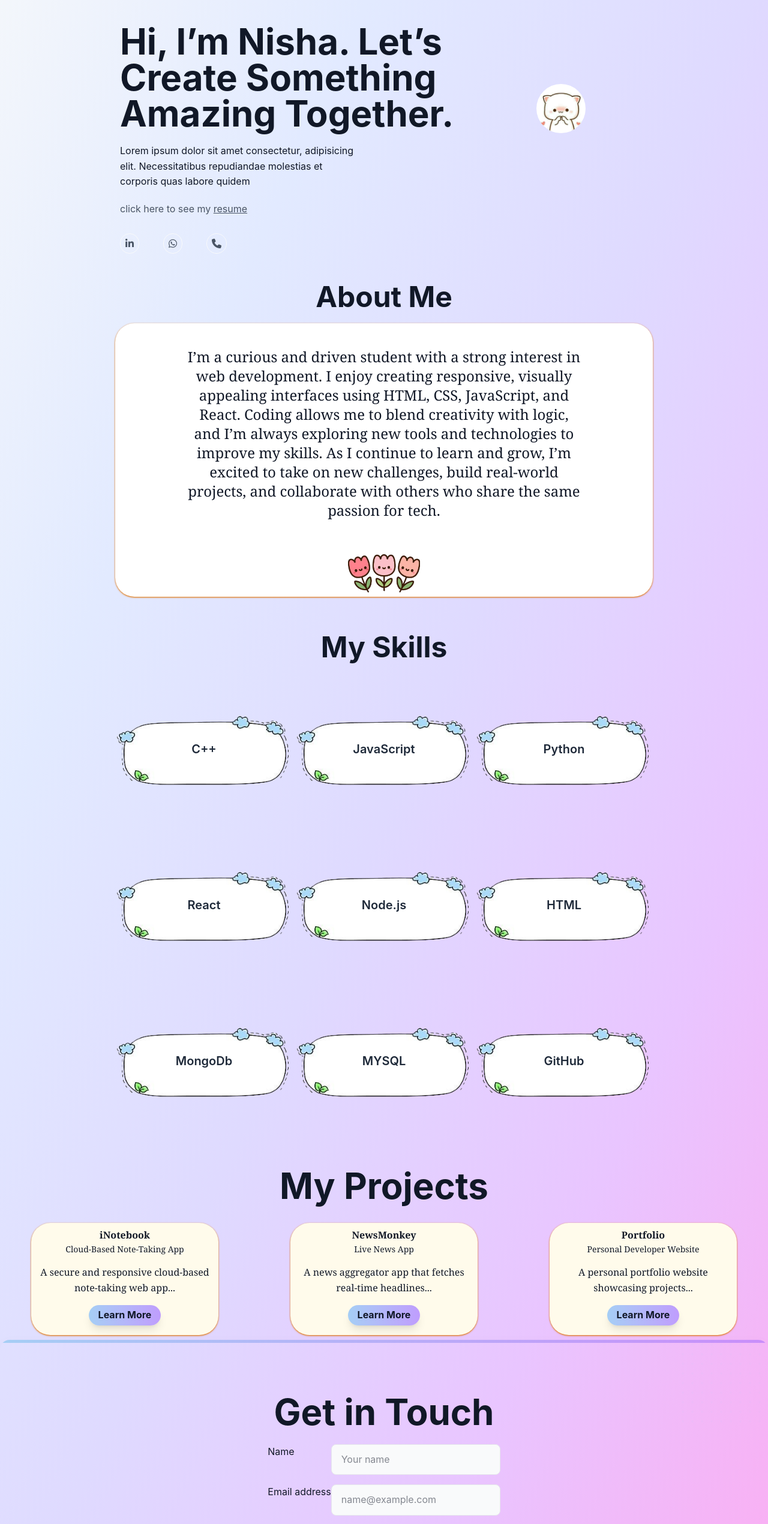
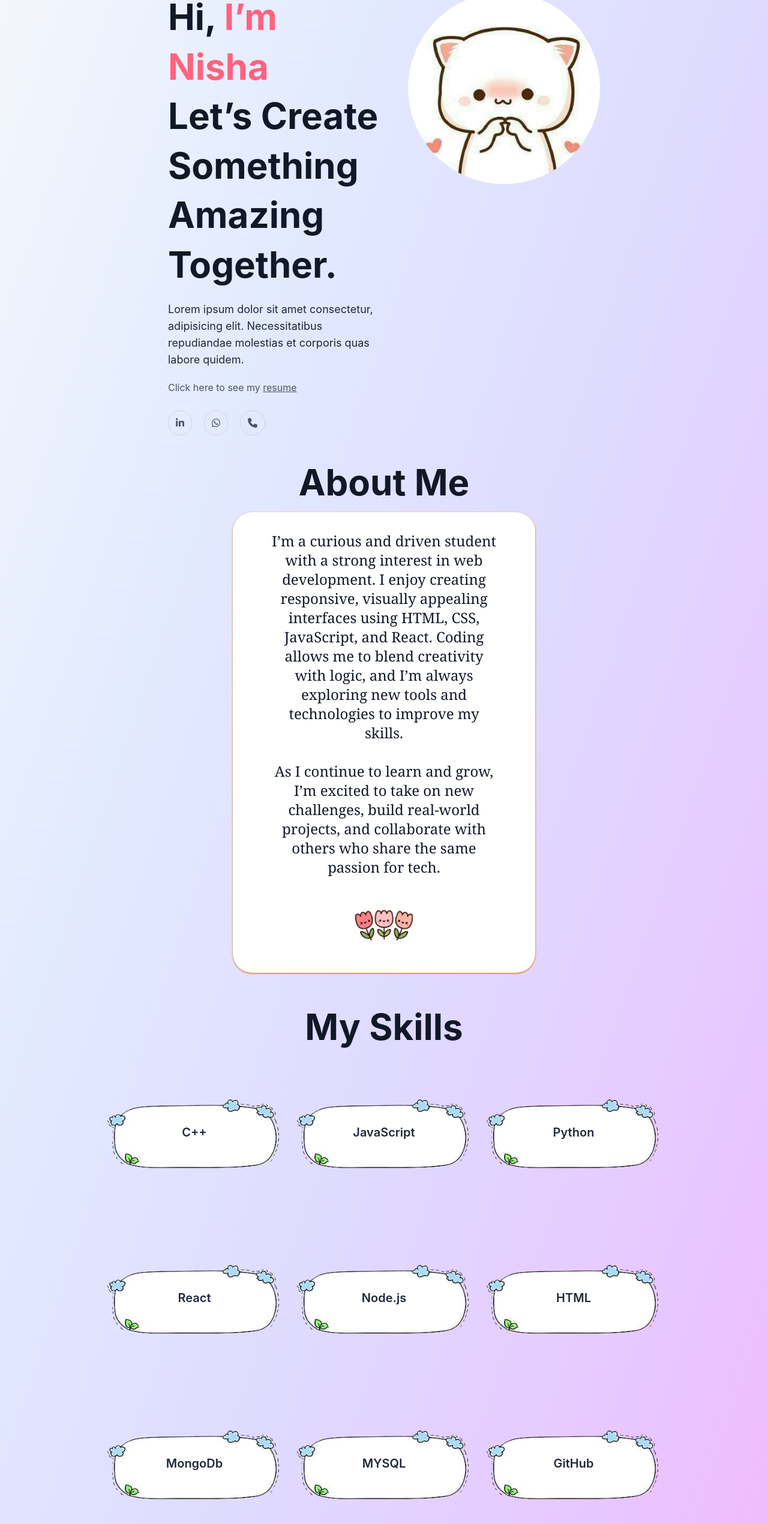
Before and after one commit to Nisha-2410/Portfolio, a React (Vite) app: page / in a window 1280 px wide. Shown: the part 113-2654 px from the top of the page at 60% size. Built offline with nearby package versions, Linux system fonts and the light colour scheme.

Commit message:
added animations
added animations using framer motion

```diff
--- a/package.json
+++ b/package.json
@@ -11,8 +11,10 @@
   },
   "dependencies": {
     "@tailwindcss/vite": "^4.1.7",
+    "framer-motion": "^12.15.0",
     "react": "^19.1.0",
     "react-dom": "^19.1.0",
+    "sass": "^1.89.0",
     "tailwindcss": "^4.1.7"
   },
   "devDependencies": {
--- a/src/components/About.jsx
+++ b/src/components/About.jsx
@@ -1,27 +1,63 @@
 import flower from '../assets/flower.png';
+import { motion } from "framer-motion";
+
 export function About() {
   return (
 <>
-<div className='flex flex-col justify-center items-center mt-12 '>
-  <div className=' text-4xl font-bold  md:text-5xl lg:6xl'>
-    About Me
-  </div>
-  <div className=' bg-white flex  shadow-amber-600 shadow bg-opacity-80 flex-col justify-center items-center mt-5 rounded-4xl  w-fit max-w-4xl md:w-[60%] lg:w-[70%] h-auto ml-8 mr-8'>
+ <div className="flex flex-col justify-center items-center mt-12">
 
-    <div className='p-2'>
-    <div className='w-11/12 md:w-[65%] lg:w-[75%] text-center mx-auto font-serif text-sm md:text-2xl mt-8  '>
-    I’m a curious and driven student with a strong interest in web development. I enjoy creating responsive, visually appealing interfaces using HTML, CSS, JavaScript, and React. Coding allows me to blend creativity with logic, and I’m always exploring new tools and technologies to improve my skills.
+      {/* Heading */}
+      <motion.div
+        className="text-4xl font-bold md:text-5xl lg:text-6xl"
+        initial={{ opacity: 0, y: -30 }}
+        whileInView={{ opacity: 1, y: 0 }}
+        transition={{ duration: 0.6 }}
+        viewport={{ once: true }}
+      >
+        About Me
+      </motion.div>
 
-As I continue to learn and grow, I’m excited to take on new challenges, build real-world projects, and collaborate with others who share the same passion for tech.
+      {/* Card */}
+      <motion.div
+        className="bg-white shadow shadow-amber-600 bg-opacity-80 flex flex-col justify-center items-center mt-5 rounded-4xl w-fit max-w-4xl md:w-[60%] lg:w-[70%] h-auto mx-8"
+        initial={{ opacity: 0, scale: 0.95 }}
+        whileInView={{ opacity: 1, scale: 1 }}
+        transition={{ duration: 0.8, delay: 0.2 }}
+        viewport={{ once: true }}
+      >
+        {/* Paragraph Text */}
+        <motion.div
+          className="w-11/12 md:w-[65%] lg:w-[75%] text-center mx-auto font-serif text-sm md:text-2xl mt-8"
+          initial={{ opacity: 0, y: 30 }}
+          whileInView={{ opacity: 1, y: 0 }}
+          transition={{ duration: 0.8, delay: 0.4 }}
+          viewport={{ once: true }}
+        >
+          I’m a curious and driven student with a strong interest in web development.
+          I enjoy creating responsive, visually appealing interfaces using HTML, CSS, JavaScript, and React.
+          Coding allows me to blend creativity with logic, and I’m always exploring new tools and technologies to improve my skills.
+
+          <br /><br />
+          As I continue to learn and grow, I’m excited to take on new challenges, build real-world projects,
+          and collaborate with others who share the same passion for tech.
+        </motion.div>
+
+        {/* Flower Image */}
+        <motion.div
+          className="w-30 h-30 mt-4 mb-6"
+          initial={{ opacity: 0, rotate: -15 }}
+          whileInView={{ opacity: 1, rotate: 0 }}
+          transition={{ duration: 0.8, delay: 0.6, type: "spring" }}
+          viewport={{ once: true }}
+        >
+          <img
+            src={flower}
+            alt="flower"
+            className="w-24 h-24 md:w-32 md:h-32 object-contain"
+          />
+        </motion.div>
+      </motion.div>
     </div>
-    </div>
-        <div className='w-30 h-30'>
-      <img src={flower}/>
-    </div>
-
-
-  </div>
-</div>
 
 </>
   );
--- a/src/components/Hero.jsx
+++ b/src/components/Hero.jsx
@@ -1,55 +1,87 @@
-
 import cat from "../assets/cat.jpg";
 import { About } from "./About";
 import { Skills } from "./Skills";
 import Contact from "./Contact";
 import { Project } from "./Project";
+import { motion } from "framer-motion";
+
 
 const Hero = () => {
   return (
-    <div className="min-h-screen custom-gradient-bg">
-      <div className="flex flex-col   items-center justify-center  md:flex-row ">
-        <div className="text-center md:text-left md:mt-10 lg:ml-50 mt-30 md:ml-20 ">
-          <div className="text-4xl md:text-5xl  font-bold text-center md:text-left md:mt-15 lg:text-6xl">
-            Hi, I’m Nisha. Let’s Create Something Amazing Together.
-          </div>
-          <div className="mt-5 md:w-100">
-            Lorem ipsum dolor sit amet consectetur, adipisicing elit.
-            Necessitatibus repudiandae molestias et corporis quas labore quidem
-          </div>
-          <div className="mt-5 text-gray-600 ">
-            click here to see my{" "}
-            <a href="/" className="underline">
-              resume
-            </a>
-          </div>
+<div className="min-h-screen custom-gradient-bg px-6 md:px-14 lg:px-70 py-12">
+  <div className="flex flex-col md:flex-row items-center md:items-start justify-between">
 
-          <div className="flex flex-row gap-10 md:justify-start justify-center mt-7">
-            <i class="fa-brands fa-linkedin-in border text-gray-600 border-gray-50 p-2 rounded-full"></i>
-            <i class="fa-brands fa-whatsapp border font-bold text-gray-600 border-gray-50 p-2 rounded-full"></i>
-            <i class="fa-solid fa-phone border font-bold text-gray-600 border-gray-50 p-2 rounded-full"></i>
-          </div>
-        </div>
+    {/* Text Section */}
+    <motion.div
+      className="flex-1 text-center md:text-left"
+      initial={{ opacity: 0, y: 50 }}
+      animate={{ opacity: 1, y: 0 }}
+      transition={{ duration: 0.8 }}
+    >
+      <motion.h1
+        className="text-4xl md:text-5xl lg:text-6xl font-bold leading-snug"
+        initial={{ opacity: 0, y: -30 }}
+        animate={{ opacity: 1, y: 0 }}
+        transition={{ duration: 0.6, delay: 0.2 }}
+      >
+        Hi, <span className="text-rose-400">I’m Nisha</span> <br className="hidden md:block" />
+        Let’s Create Something Amazing Together.
+      </motion.h1>
 
-        {/* photo */}
-        <div className="md:flex md:flex-col">
-          <div className="lg:mr-70">
-            <img
-              src={cat}
-              className=" rounded-full mt-8 w-40 h-auto md:w-xl md:-ml-6  lg:w-xl lg:my-1  "
-            ></img>
-          </div>
-        </div>
-          {/* about me button */}
-        <button className="mt-7 hidden">more about me</button>
-      </div>
+      <motion.p
+        className="mt-5 text-lg text-gray-800 max-w-xl mx-auto md:mx-0"
+        initial={{ opacity: 0 }}
+        animate={{ opacity: 1 }}
+        transition={{ duration: 0.6, delay: 0.4 }}
+      >
+        Lorem ipsum dolor sit amet consectetur, adipisicing elit.
+        Necessitatibus repudiandae molestias et corporis quas labore quidem.
+      </motion.p>
 
-       <About/>
-       <Skills/>
-       <Project/>
-       <Contact/>
+      <motion.div
+        className="mt-5 text-gray-600"
+        initial={{ opacity: 0 }}
+        animate={{ opacity: 1 }}
+        transition={{ duration: 0.6, delay: 0.6 }}
+      >
+        Click here to see my <a href="/" className="underline">resume</a>
+      </motion.div>
 
-    </div>
+      {/* Social Icons */}
+      <motion.div
+        className="flex gap-5 justify-center md:justify-start mt-6"
+        initial={{ opacity: 0, scale: 0.9 }}
+        animate={{ opacity: 1, scale: 1 }}
+        transition={{ duration: 0.6, delay: 0.8 }}
+      >
+        <i className="fa-brands fa-linkedin-in border text-gray-600 border-gray-300 p-3 rounded-full hover:scale-110 transition-transform duration-300"></i>
+        <i className="fa-brands fa-whatsapp border text-gray-600 border-gray-300 p-3 rounded-full hover:scale-110 transition-transform duration-300"></i>
+        <i className="fa-solid fa-phone border text-gray-600 border-gray-300 p-3 rounded-full hover:scale-110 transition-transform duration-300"></i>
+      </motion.div>
+    </motion.div>
+
+    {/* Image Section */}
+    <motion.div
+      className="flex-1 flex justify-center md:justify-end"
+      initial={{ scale: 0.8, opacity: 0 }}
+      animate={{ scale: 1, opacity: 1 }}
+      transition={{ duration: 0.8, delay: 0.3 }}
+    >
+      <img
+        src={cat}
+        alt="Nisha"
+        className="rounded-full w-[220px] md:w-[280px] lg:w-[320px] transition-transform duration-300 hover:scale-105"
+      />
+    </motion.div>
+  </div>
+
+  {/* Other Sections */}
+  <About />
+  <Skills />
+  <Project />
+  <Contact />
+</div>
+
   );
 };
 
--- a/src/components/Project.jsx
+++ b/src/components/Project.jsx
@@ -1,5 +1,6 @@
 import React, { useState } from "react";
-import "./Contact.css"
+import { motion } from "framer-motion";
+import "./Contact.css";
 
 export const Project = () => {
   const [showMore, setShowMore] = useState({
@@ -12,20 +13,36 @@ export const Project = () => {
     setShowMore({ ...showMore, [key]: !showMore[key] });
   };
 
+  const cardVariants = {
+    hidden: { opacity: 0, scale: 0.9 },
+    visible: (delay) => ({
+      opacity: 1,
+      scale: 1,
+      transition: {
+        duration: 2,
+        ease: "easeOut",
+        delay,
+      },
+    }),
+  };
+
   return (
-    <div className="flex flex-col justify-center items-center">
-      <h1 className="font-bold text-3xl md:text-5xl lg:text-6xl mt-8">
-        My Projects
-      </h1>
+    <div className="flex flex-col justify-center items-center mb-10">
+      <h1 className="font-bold text-3xl md:text-5xl lg:text-6xl mt-8">My Projects</h1>
 
       <div className="flex flex-col md:flex-row justify-between gap-10 mt-8 text-center ml-3 mr-3 mb-2 items-start">
+
         {/* iNotebook Card */}
-        <div className="bg-amber-50 rounded-4xl w-fit md:w-[32%] shadow-amber-600 shadow bg-opacity-80
-        md:ml-10 md:mr-10 transform transition duration-300 hover:scale-105  hover:bg-amber-50">
+        <motion.div
+          custom={0}
+          variants={cardVariants}
+          initial="hidden"
+          whileInView="visible"
+          viewport={{ once: true, amount: 0.3 }}
+          className="bg-white rounded-4xl w-fit md:w-[32%] shadow-amber-600 shadow bg-opacity-80 md:ml-10 md:mr-10 lg:mr-15 lg:ml-15 transform transition duration-300 hover:scale-105 hover:bg-amber-50"
+        >
           <div className="font-bold mt-2 font-serif">iNotebook</div>
-          <div className="text-sm mb-2 font-serif">
-            Cloud-Based Note-Taking App
-          </div>
+          <div className="text-sm mb-2 font-serif">Cloud-Based Note-Taking App</div>
           <div className="p-2 pl-3 pr-3 font-serif">
             A secure and responsive cloud-based note-taking web app...
             <div
@@ -34,12 +51,10 @@ export const Project = () => {
               }`}
             >
               <p>
-                Users can sign up, log in, and create, update, or delete notes
-                from anywhere. Ideal for productivity on the go.
+                Users can sign up, log in, and create, update, or delete notes from anywhere. Ideal for productivity on the go.
               </p>
               <p>
-                <span className="font-semibold">Tech Stack:</span> React,
-                Node.js, Express, MongoDB
+                <span className="font-semibold">Tech Stack:</span> React, Node.js, Express, MongoDB
               </p>
               <p>
                 <span className="font-semibold">GitHub:</span> [Link]
@@ -47,17 +62,22 @@ export const Project = () => {
             </div>
           </div>
           <button
-            className="mb-4 mt-2 bg-gradient-to-r from-[var(--primary-color)] to-[var(--secondary-color)] p-6  shadow-lg px-4 py-1 rounded-full     hover:from-[var(--secondary-color)]
-    hover:to-[var(--primary-color)] transition-colors duration-500 hover:scale-105  font-bold"
+            className="mb-4 mt-2 bg-gradient-to-r from-[var(--primary-color)] to-[var(--secondary-color)] p-6 shadow-lg px-4 py-1 rounded-full hover:from-[var(--secondary-color)] hover:to-[var(--primary-color)] transition-colors duration-500 hover:scale-105 font-bold"
             onClick={() => toggle("inote")}
           >
             {showMore.inote ? "Show Less" : "Learn More"}
           </button>
-        </div>
+        </motion.div>
 
         {/* NewsMonkey Card */}
-        <div className="bg-amber-50 rounded-4xl w-fit md:w-[32%] shadow-amber-600 shadow bg-opacity-80
-        md:ml-10 md:mr-10 transform transition duration-300 hover:scale-105 hover:bg-amber-50">
+        <motion.div
+          custom={0.3}
+          variants={cardVariants}
+          initial="hidden"
+          whileInView="visible"
+          viewport={{ once: true, amount: 0.3 }}
+          className="bg-white rounded-4xl w-fit md:w-[32%] shadow-amber-600 shadow bg-opacity-80 md:ml-10 md:mr-10 transform transition duration-300 hover:scale-105 hover:bg-amber-50"
+        >
           <div className="font-bold mt-2 font-serif">NewsMonkey</div>
           <div className="text-sm mb-2 font-serif">Live News App</div>
           <div className="p-2 pl-3 pr-3 font-serif">
@@ -68,12 +88,10 @@ export const Project = () => {
               }`}
             >
               <p>
-                Users can view news based on categories like business,
-                technology, and sports using the News API.
+                Users can view news based on categories like business, technology, and sports using the News API.
               </p>
               <p>
-                <span className="font-semibold">Tech Stack:</span> React,
-                Node.js, Express, MongoDB
+                <span className="font-semibold">Tech Stack:</span> React, Node.js, Express, MongoDB
               </p>
               <p>
                 <span className="font-semibold">GitHub:</span> [Link]
@@ -81,21 +99,24 @@ export const Project = () => {
             </div>
           </div>
           <button
-            className="mb-4 mt-2 bg-gradient-to-r from-[var(--primary-color)] to-[var(--secondary-color)] p-6  shadow-lg px-4 py-1 rounded-full     hover:from-[var(--secondary-color)]
-    hover:to-[var(--primary-color)] transition-colors duration-500 hover:scale-105  font-bold"
+            className="mb-4 mt-2 bg-gradient-to-r from-[var(--primary-color)] to-[var(--secondary-color)] p-6 shadow-lg px-4 py-1 rounded-full hover:from-[var(--secondary-color)] hover:to-[var(--primary-color)] transition-colors duration-500 hover:scale-105 font-bold"
             onClick={() => toggle("news")}
           >
             {showMore.news ? "Show Less" : "Learn More"}
           </button>
-        </div>
+        </motion.div>
 
         {/* Portfolio Card */}
-        <div className="bg-amber-50 rounded-4xl w-fit md:w-[32%] shadow-amber-600 shadow bg-opacity-80
-        md:ml-10 md:mr-10 transform transition duration-300 hover:scale-105  hover:bg-amber-50">
+        <motion.div
+          custom={0.6}
+          variants={cardVariants}
+          initial="hidden"
+          whileInView="visible"
+          viewport={{ once: true, amount: 0.3 }}
+          className="bg-white rounded-4xl w-fit md:w-[32%] shadow-amber-600 shadow bg-opacity-80 md:ml-10 md:mr-10 transform transition duration-300 hover:scale-105 hover:bg-amber-50"
+        >
           <div className="font-bold mt-2 font-serif">Portfolio</div>
-          <div className="text-sm mb-2 font-serif">
-            Personal Developer Website
-          </div>
+          <div className="text-sm mb-2 font-serif">Personal Developer Website</div>
           <div className="p-2 pl-3 pr-3 font-serif">
             A personal portfolio website showcasing projects...
             <div
@@ -104,8 +125,7 @@ export const Project = () => {
               }`}
             >
               <p>
-                It features skills, contact details, and a clean, responsive UI
-                to reflect your developer journey.
+                It features skills, contact details, and a clean, responsive UI to reflect your developer journey.
               </p>
               <p>
                 <span className="font-semibold">Tech Stack:</span> React
@@ -116,13 +136,13 @@ export const Project = () => {
             </div>
           </div>
           <button
-            className="mb-4 mt-2 bg-gradient-to-r from-[var(--primary-color)] to-[var(--secondary-color)] p-6  shadow-lg px-4 py-1 rounded-full     hover:from-[var(--secondary-color)]
-    hover:to-[var(--primary-color)] transition-colors duration-500 hover:scale-105  font-bold "
+            className="mb-4 mt-2 bg-gradient-to-r from-[var(--primary-color)] to-[var(--secondary-color)] p-6 shadow-lg px-4 py-1 rounded-full hover:from-[var(--secondary-color)] hover:to-[var(--primary-color)] transition-colors duration-500 hover:scale-105 font-bold"
             onClick={() => toggle("portfolio")}
           >
             {showMore.portfolio ? "Show Less" : "Learn More"}
           </button>
-        </div>
+        </motion.div>
+
       </div>
     </div>
   );
--- a/src/components/Skills.jsx
+++ b/src/components/Skills.jsx
@@ -1,37 +1,73 @@
+import { motion } from "framer-motion";
+import CloudSkill from './Cloud';
 
-import CloudSkill from './Cloud'
 export const Skills = () => {
+  const container = {
+    hidden: { opacity: 0 },
+    show: {
+      opacity: 1,
+      transition: {
+        staggerChildren: 0.4, // more time between skills
+        delayChildren: 0.5,   // initial delay before starting
+      },
+    },
+  };
+
+  const item = {
+    hidden: { opacity: 0, y: 50 },
+    show: {
+      opacity: 1,
+      y: 0,
+      transition: {
+        duration: 0.8,
+        ease: "easeOut", // smooth fade-up
+      },
+    },
+  };
+
   return (
-<div className='flex justify-center flex-col items-center mt-15'>
-  <h1 className='font-bold text-3xl md:text-5xl lg:6xl'>My Skills</h1>
+    <motion.div
+      className="flex justify-center flex-col items-center mt-15"
+      variants={container}
+      initial="hidden"
+      whileInView="show"
+      viewport={{ once: true, amount: 0.3 }}
+    >
+      <motion.h1
+        className="font-bold text-3xl md:text-5xl lg:text-6xl"
+        initial={{ opacity: 0, y: -60 }}
+        whileInView={{ opacity: 1, y: 0 }}
+        transition={{ duration: 1, ease: "easeOut" }}
+        viewport={{ once: true }}
+      >
+        My Skills
+      </motion.h1>
 
-  {/* Row of skills */}
-  <div className='flex flex-col justify-center w-full max-w-6xl items-center md:justify-center mt-8 '>
+      <motion.div
+        className="flex flex-col justify-center w-fit max-w-6xl items-center mt-8"
+        variants={container}
+        initial="hidden"
+        whileInView="show"
+        viewport={{ once: true }}
+      >
+        <motion.div className="flex flex-row gap-4" variants={item}>
+          <motion.div variants={item}><CloudSkill skill="C++" overlap={true} /></motion.div>
+          <motion.div variants={item}><CloudSkill skill="JavaScript" overlap={true} /></motion.div>
+          <motion.div variants={item}><CloudSkill skill="Python" overlap={true} /></motion.div>
+        </motion.div>
 
-    {/* Left column – move to the start */}
-    <div className='flex flex-row  '>
-  <CloudSkill skill="C++" overlap={true}  />
-  <CloudSkill skill="JavaScript" overlap={true} />
-  <CloudSkill skill="Python" overlap={true} />
+        <motion.div className="flex flex-row gap-4 mt-4" variants={item}>
+          <motion.div variants={item}><CloudSkill skill="React" overlap={true} /></motion.div>
+          <motion.div variants={item}><CloudSkill skill="Node.js" overlap={true} /></motion.div>
+          <motion.div variants={item}><CloudSkill skill="HTML" overlap={true} /></motion.div>
+        </motion.div>
 
-
-
-    </div>
-
-    {/* Other columns */}
-    <div className='flex flex-row '>
-      <CloudSkill skill="React" overlap={true}  />
-      <CloudSkill  skill="Node.js" overlap={true}  />
-      <CloudSkill  skill="HTML"overlap={true} />
-    </div>
-    <div className='flex flex-row'>
-      <CloudSkill  skill="MongoDb"overlap={true} />
-      <CloudSkill  skill="MYSQL" overlap={true} />
-      <CloudSkill  skill="GitHub"overlap={true}  />
-    </div>
-
-  </div>
-</div>
-
-  )
-}
+        <motion.div className="flex flex-row gap-4 mt-4" variants={item}>
+          <motion.div variants={item}><CloudSkill skill="MongoDb" overlap={true} /></motion.div>
+          <motion.div variants={item}><CloudSkill skill="MYSQL" overlap={true} /></motion.div>
+          <motion.div variants={item}><CloudSkill skill="GitHub" overlap={true} /></motion.div>
+        </motion.div>
+      </motion.div>
+    </motion.div>
+  );
+};
```
Also changed, not shown: src/index.css (+21 -0 lines), 1 other file (tests, documents, lock files or other folders).
